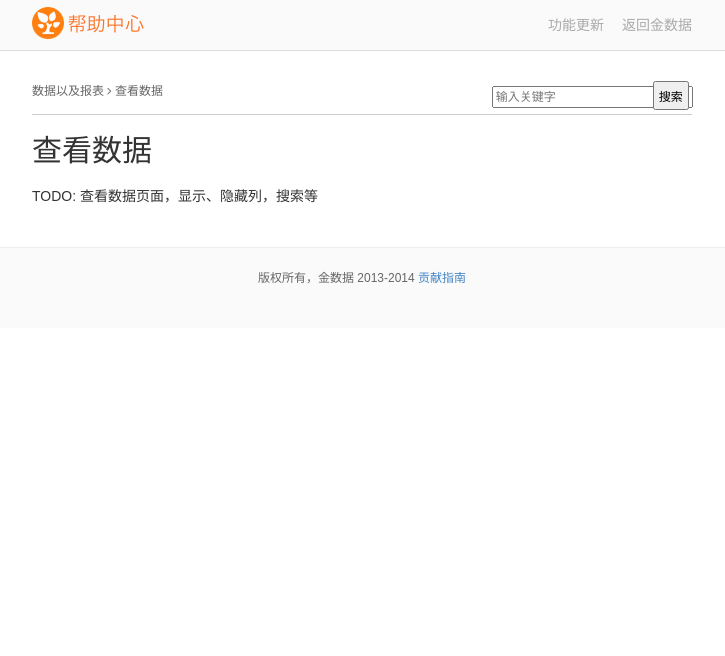
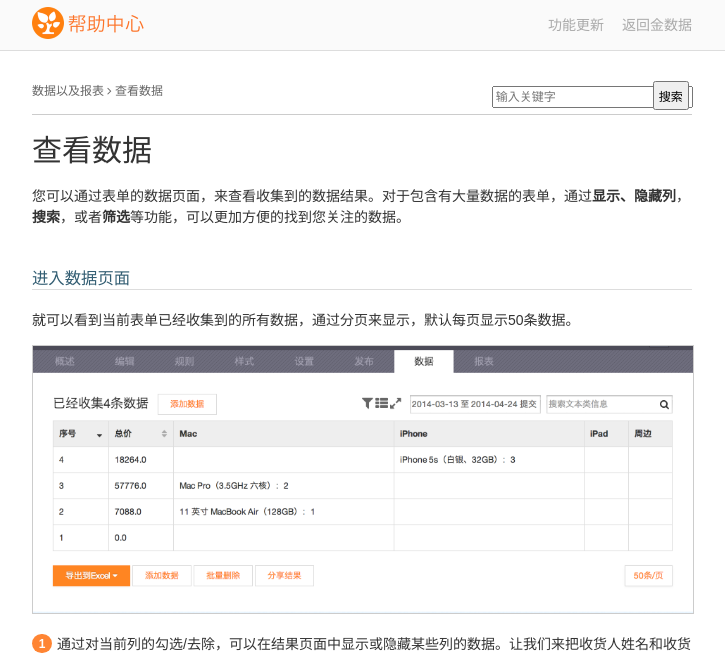
Before and after one commit to jinshuju/help.jinshuju.net, a Jekyll site: the page built from _posts/2014-2-7-data.md, in a window 1280 px wide and 1400 px high. Shown: the top 656 px of the window, without its empty margins (278-1003 px from the left). Built offline with Jekyll 4.4.1, drawn with Linux system fonts in a browser that asks for light colours; Markdown is read by kramdown in place of the engine named in the settings; some of the changed text lies outside the part shown.

Commit message:
完成 查看数据

```diff
--- a/_posts/2014-2-7-data.md
+++ b/_posts/2014-2-7-data.md
@@ -3,9 +3,30 @@ layout: post
 title:  "查看数据"
 date:   2014-03-26 12:12:12
 category: data
-tags: todo L
-
-author: roamin9
 ---
 
-TODO: 查看数据页面，显示、隐藏列，搜索等
+您可以通过表单的数据页面，来查看收集到的数据结果。对于包含有大量数据的表单，通过**显示、隐藏列**，**搜索**，或者**筛选**等功能，可以更加方便的找到您关注的数据。
+
+### 进入数据页面
+
+就可以看到当前表单已经收集到的所有数据，通过分页来显示，默认每页显示50条数据。
+
+![index](/images/data-index.png)
+
+1. 通过对当前列的勾选/去除，可以在结果页面中显示或隐藏某些列的数据。让我们来把收货人姓名和收货人地址的数据显示出来。
+
+   ![show_hide_col](/images/data-show_hide_col.png)
+
+2. 在搜索框中，我们可以输入一些关键字来过滤，只显示那些我们感兴趣的数据。
+
+   ![search](/images/data-search.png)
+
+3. 您还可以通过一些筛选条件，来对表单中的数据进行多维度的过滤。
+
+   按列筛选
+
+   ![search](/images/data-filter_col.png)
+
+   按提交的日期筛选
+
+   ![search](/images/data-filter_date.png)
```
Also changed, not shown: images/data-filter_col.png (added), images/data-filter_date.png (added), images/data-index.png (added), images/data-search.png (added), images/data-show_hidden_col.png (added).
